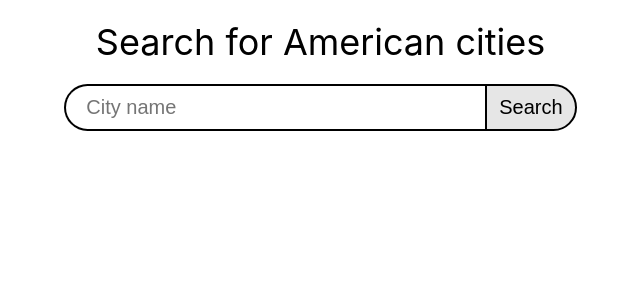
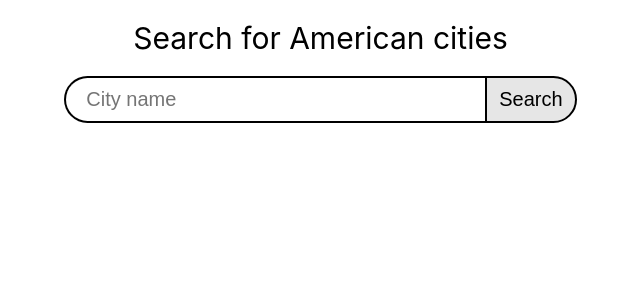
Before and after one commit to danduggan98/LeasepaceAssessment, a React (Create React App) app in the folder app/: page / in a window 1280 px wide. Shown: the top 300 px of the page, without its empty margins (328-968 px from the left). Built offline with nearby package versions, Linux system fonts and the light colour scheme.

Commit message:
Smaller title

```diff
--- a/app/src/styles/searchBar.css
+++ b/app/src/styles/searchBar.css
@@ -4,17 +4,13 @@
 }
 
 #header {
-    font-size: 36px;
+    font-size: 30px;
     margin: 20px auto;
     text-align: center;
 }
 
 #searchBarWrapper {
     text-align: center;
-}
-
-#searchBar {
-    margin: 0px auto;
 }
 
 #searchInput {
```
